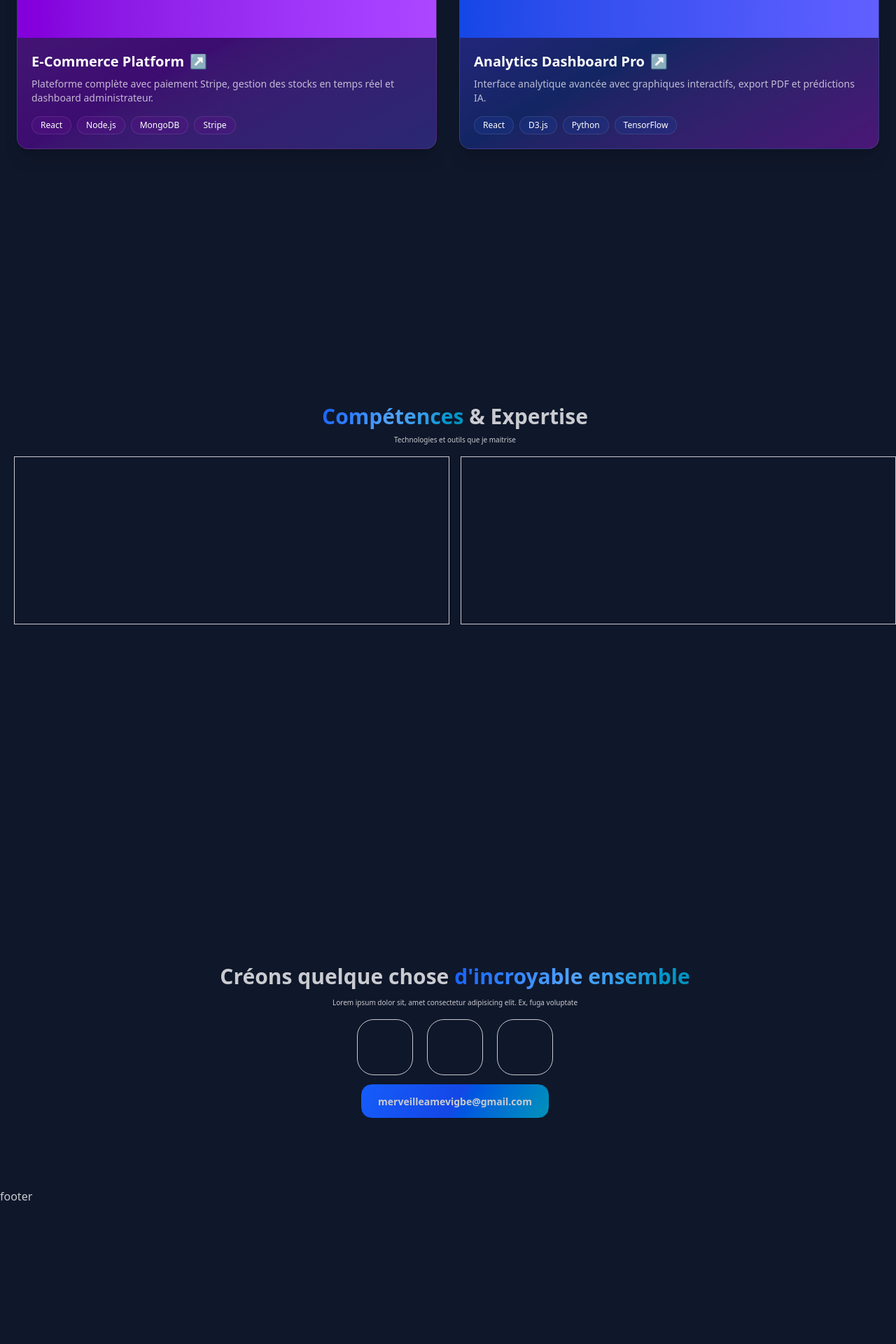
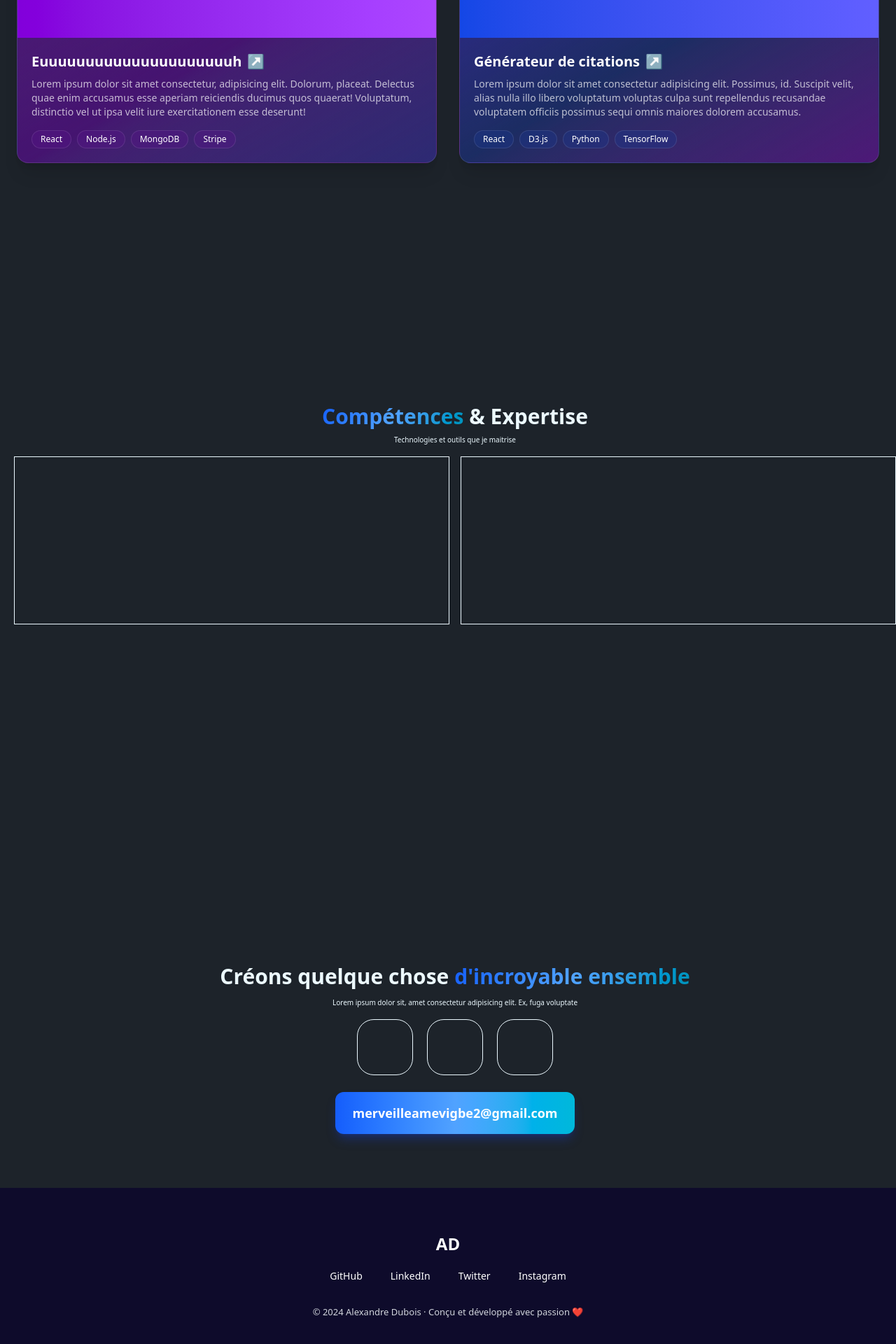
Before and after one commit to Merveille228/MyPortfolio, a React (Vite) app: page / in a window 1280 px wide. Shown: the part 1175-3095 px from the top of the page at 70% size. Before the commit the page ends 2992 px from the top, so only its background shows below. Built offline with nearby package versions, Linux system fonts and the light colour scheme.

Commit message:
squellette check

```diff
--- a/src/composants/Home.jsx
+++ b/src/composants/Home.jsx
@@ -108,13 +108,12 @@ export default function Home() {
       {/* Description */}
       <div className="p-5 text-white">
         <h3 className="text-xl font-bold flex items-center gap-2">
-          E-Commerce Platform
+          Euuuuuuuuuuuuuuuuuuuuuh
           <a href="#" className="text-purple-300 hover:text-white">↗</a>
         </h3>
 
         <p className="text-sm mt-2 text-white/70">
-          Plateforme complète avec paiement Stripe, gestion des stocks en temps réel
-          et dashboard administrateur.
+          Lorem ipsum dolor sit amet consectetur, adipisicing elit. Dolorum, placeat. Delectus quae enim accusamus esse aperiam reiciendis ducimus quos quaerat! Voluptatum, distinctio vel ut ipsa velit iure exercitationem esse deserunt!
         </p>
 
         {/* Tags */}
@@ -148,13 +147,12 @@ export default function Home() {
       {/* Desc */}
       <div className="p-5 text-white">
         <h3 className="text-xl font-bold flex items-center gap-2">
-          Analytics Dashboard Pro
+          Générateur de citations
           <a href="#" className="text-blue-300 hover:text-white">↗</a>
         </h3>
 
         <p className="text-sm mt-2 text-white/70">
-          Interface analytique avancée avec graphiques interactifs, export PDF et
-          prédictions IA.
+          Lorem ipsum dolor sit amet consectetur adipisicing elit. Possimus, id. Suscipit velit, alias nulla illo libero voluptatum voluptas culpa sunt repellendus recusandae voluptatem officiis possimus sequi omnis maiores dolorem accusamus.
         </p>
 
         {/* Tags */}
@@ -196,9 +194,17 @@ export default function Home() {
           <div className="border w-20 h-20 rounded-3xl"></div>
         </div>
 
-        <div className="flex justify-center">
-          <button className="btn mt-3 bg-linear-120 from-blue-600 via-blue-700 to-cyan-600 p-6 rounded-2xl">merveilleamevigbe@gmail.com</button>
-        </div>
+        {/* EMAIL BUTTON */}
+      <div className="flex justify-center mb-16">
+        <a
+          href="mailto:merveilleamevigbe2@gmail.com"
+          className="mt-6 px-6 py-4 rounded-xl text-white font-bold text-lg
+                     bg-linear-to-r from-blue-600 via-blue-400 to-cyan-500
+                     shadow-lg shadow-blue-800/40"
+        >
+          merveilleamevigbe2@gmail.com
+        </a>
+      </div>
       </section>
     </>
   );
--- a/src/composants/footer.jsx
+++ b/src/composants/footer.jsx
@@ -1,11 +1,35 @@
-import React from "react"
+import React from "react";
 
 export default function Footer() {
-    return (
-        <>
-            <div className=" h-30">
-                footer
-            </div>
-        </>
-    )
+  return (
+    <footer className="w-full bg-[#0e0b2b] text-white pt-16 pb-10">
+
+
+
+      {/* LOGO */}
+      <div className="text-center text-2xl font-bold mb-5">AD</div>
+
+      {/* SOCIAL LINKS */}
+      <div className="flex justify-center gap-10 text-sm mb-8">
+        <a href="https://github.com" target="_blank" rel="noopener noreferrer" className="hover:underline">
+          GitHub
+        </a>
+        <a href="https://linkedin.com" target="_blank" rel="noopener noreferrer" className="hover:underline">
+          LinkedIn
+        </a>
+        <a href="https://twitter.com" target="_blank" rel="noopener noreferrer" className="hover:underline">
+          Twitter
+        </a>
+        <a href="https://instagram.com" target="_blank" rel="noopener noreferrer" className="hover:underline">
+          Instagram
+        </a>
+      </div>
+
+      {/* COPYRIGHT */}
+      <div className="text-center text-[13px] text-gray-300">
+        © 2024 Alexandre Dubois · Conçu et développé avec passion ❤️
+      </div>
+
+    </footer>
+  );
 }
--- a/src/composants/navBar.jsx
+++ b/src/composants/navBar.jsx
@@ -1,8 +1,19 @@
-import React, { useState } from "react";
+import React, { useState, useEffect } from "react";
 import { Menu, X } from "lucide-react";
 
 export default function Navbar() {
   const [open, setOpen] = useState(false);
+
+  // 🔥 Gestion du thème DaisyUI
+  const [theme, setTheme] = useState("dark");
+
+  useEffect(() => {
+    document.querySelector("html").setAttribute("data-theme", theme);
+  }, [theme]);
+
+  const toggleTheme = () => {
+    setTheme(theme === "light" ? "dark" : "light");
+  };
 
   const links = [
     { name: "Accueil", id: "accueil" },
@@ -10,12 +21,13 @@ export default function Navbar() {
     { name: "Compétences", id: "competences" },
     { name: "Contact", id: "contact" },
   ];
+
   const scrollToSection = (id) => {
     const section = document.getElementById(id);
     if (section) {
       section.scrollIntoView({ behavior: "smooth" });
     }
-}
+  };
 
   return (
     <nav className="fixed top-6 left-4 right-4 z-50 backdrop-blur-xl shadow-lg border rounded-2xl border-white/20 gradient-border">
@@ -34,14 +46,14 @@ const scrollToSection = (id) => {
               {link.name}
             </li>
           ))}
-          {/* button pour commander le theme */}
+
+          {/* bouton thème */}
           <li>
-
             <label className="toggle text-base-content">
               <input
                 type="checkbox"
-            //   value pour modifier la valeur du theme
-              value="light"
+                checked={theme === "light"}
+                onChange={toggleTheme}
                 className="theme-controller"
               />
 
@@ -88,19 +100,16 @@ const scrollToSection = (id) => {
           </li>
         </ul>
 
-
-
-        {/* Icon du hamburger et la croix */}
+        {/* Icon du hamburger */}
         <button
           className="md:hidden transition-all rounded-lg hover:bg-gray-100"
           onClick={() => setOpen(!open)}
         >
           {open ? <X size={26} /> : <Menu size={26} />}
         </button>
-
       </div>
 
-      {/* Menu hamburger pour le mobile */}
+      {/* Menu mobile */}
       {open && (
         <div className="md:hidden shadow-sm border-t">
           <ul className="flex flex-col px-4 py-4 space-y-4">
@@ -108,19 +117,22 @@ const scrollToSection = (id) => {
               <li
                 key={link.id}
                 className="text-gray-700 font-medium hover:text-blue-600 cursor-pointer transition"
-                onClick={() => { scrollToSection(link.id); setOpen(!open); }}
+                onClick={() => {
+                  setOpen(false);
+                  setTimeout(() => scrollToSection(link.id), 150); // 🔥 CORRECTION ICI
+                }}
               >
                 {link.name}
               </li>
             ))}
 
-            {/* button pour commander le theme */}
+            {/* bouton thème en mobile */}
             <li>
               <label className="toggle text-base-content">
                 <input
                   type="checkbox"
-            //   value pour modifier la valeur du theme
-              value="light"
+                  checked={theme === "light"}
+                  onChange={toggleTheme}
                   className="theme-controller"
                 />
 
@@ -168,7 +180,6 @@ const scrollToSection = (id) => {
           </ul>
         </div>
       )}
-
     </nav>
   );
 }
```
Lines whose indentation alone changed are shown as unchanged.
